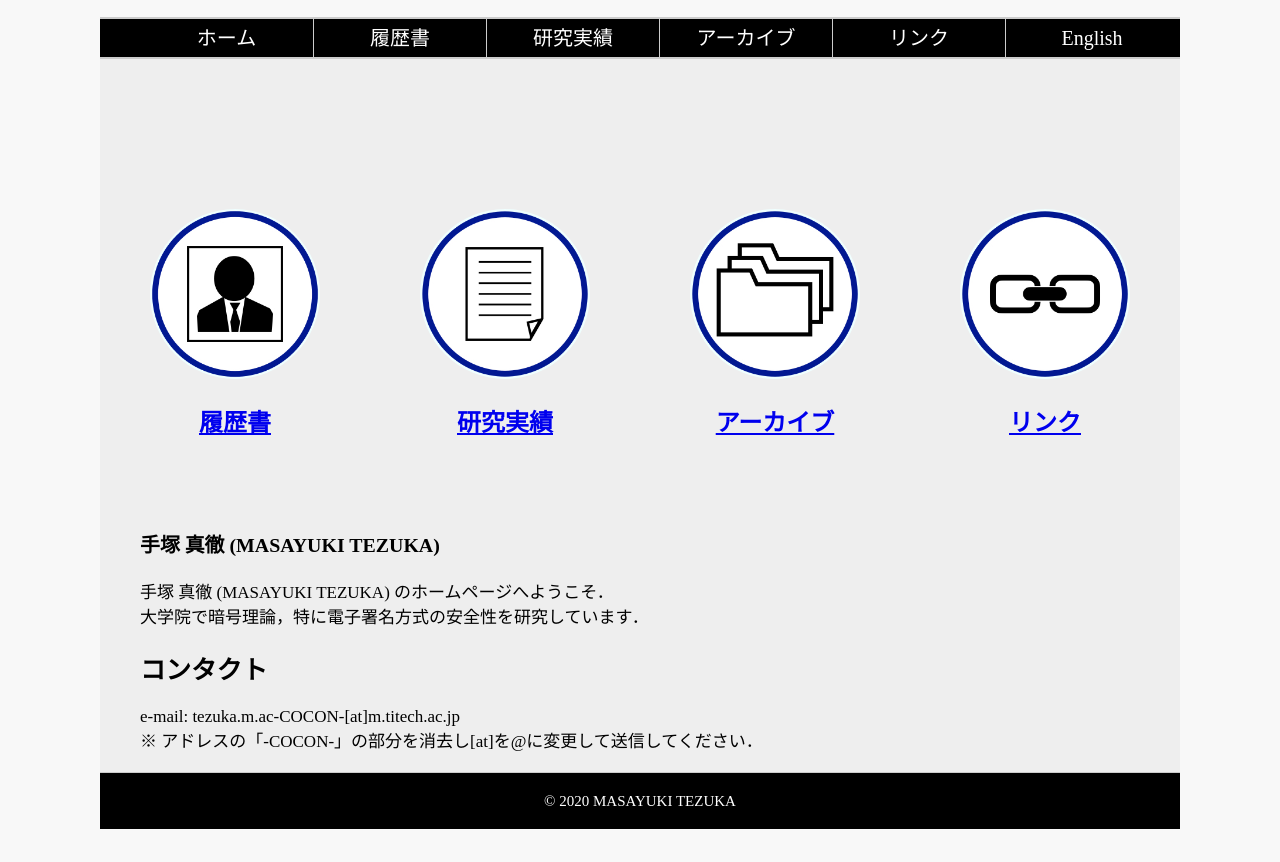
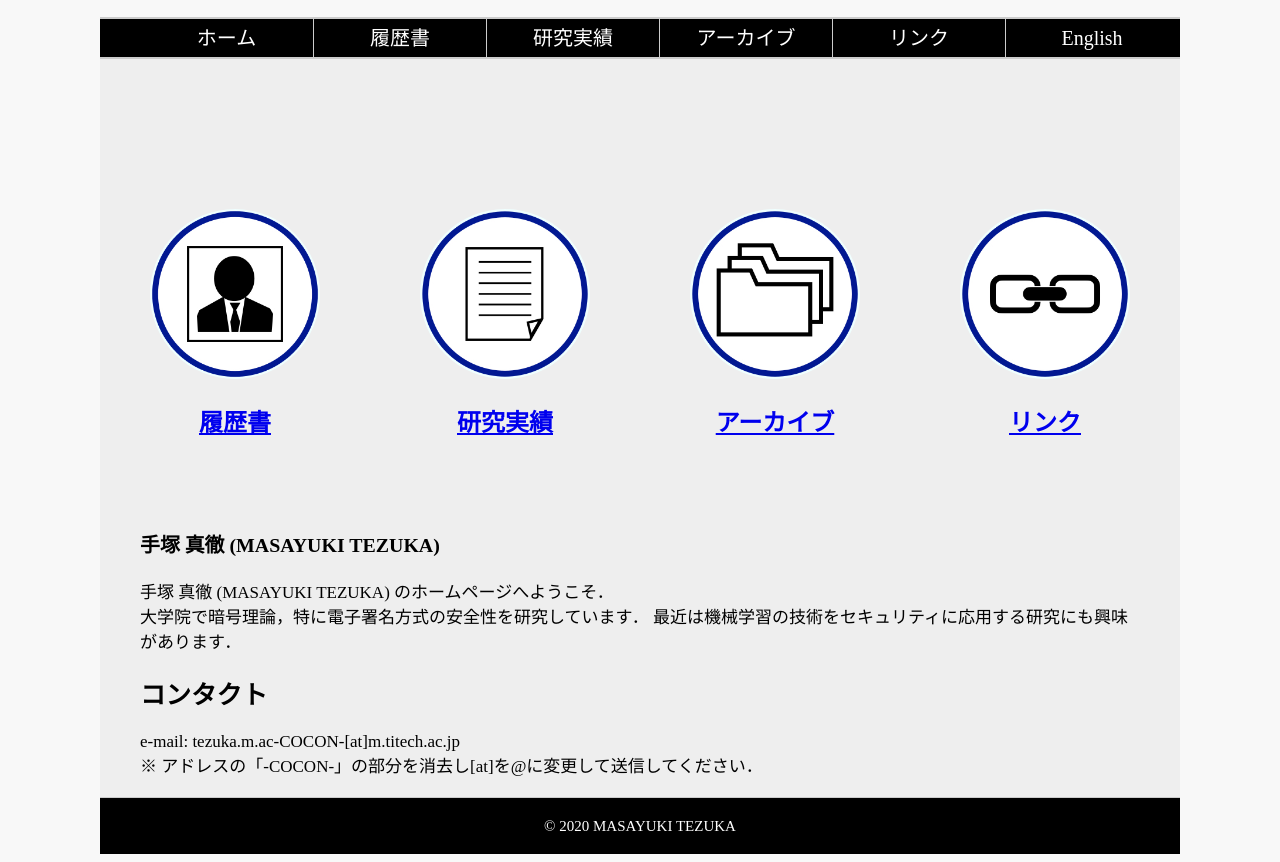
Before and after one commit to TEZUMASA/tezumasa-homepage, a plain HTML site: page index_ja.html in a window 1280 px wide. Shown: the part 109-971 px from the top of the page. Before the commit the page ends 946 px from the top, so only its background shows below. Drawn offline with Linux system fonts and the light colour scheme.

Commit message:
自己紹介を少し変更．git push のテスト

```diff
--- a/index_ja.html
+++ b/index_ja.html
@@ -57,6 +57,7 @@
 		<h3>手塚 真徹 (MASAYUKI TEZUKA)</h3>
 		手塚 真徹 (MASAYUKI TEZUKA) のホームページへようこそ． <br>
 		大学院で暗号理論，特に電子署名方式の安全性を研究しています．
+		最近は機械学習の技術をセキュリティに応用する研究にも興味があります．
 		<h2>コンタクト</h2>
 		e-mail: tezuka.m.ac-COCON-[at]m.titech.ac.jp<br>
 		※ アドレスの「-COCON-」の部分を消去し[at]を@に変更して送信してください．
```
